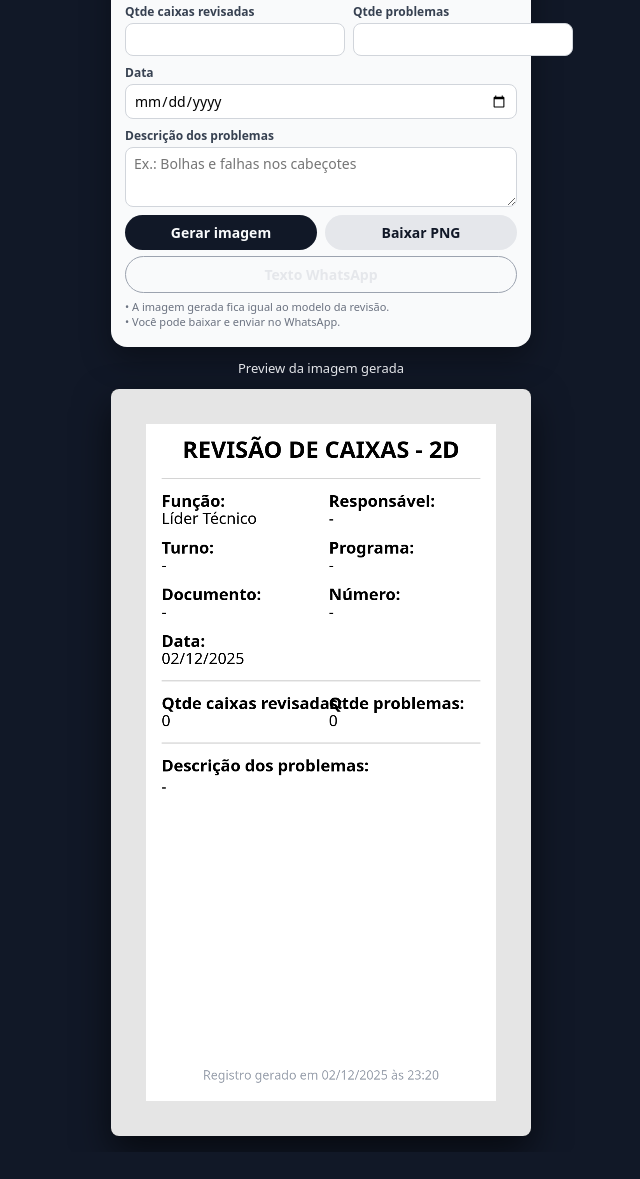
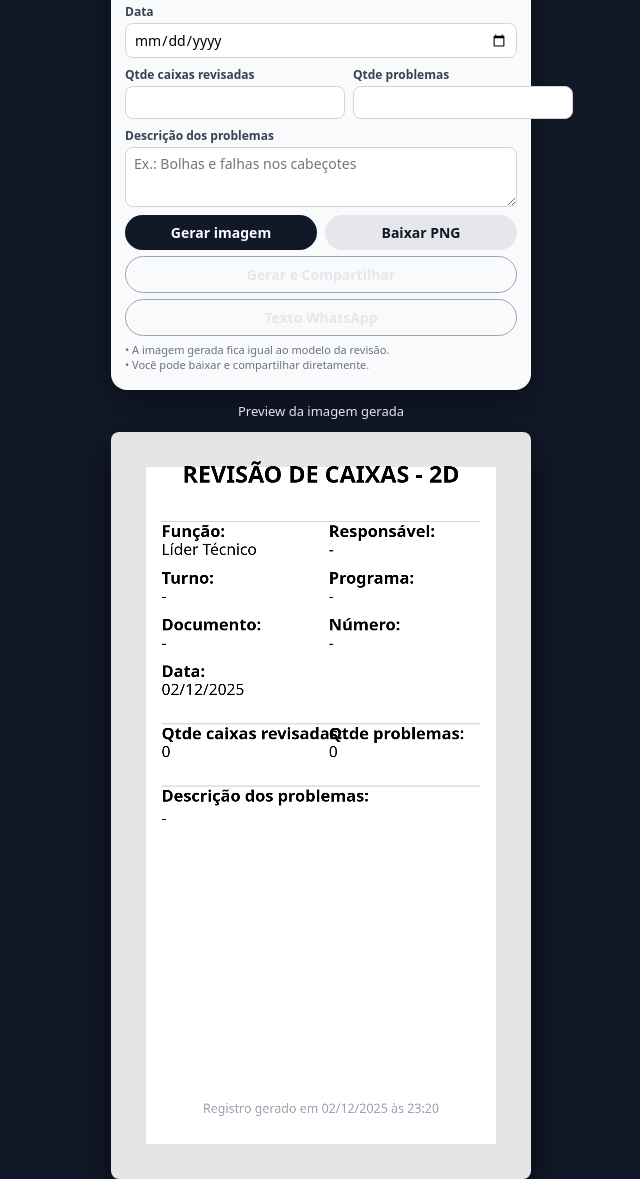
Before and after one commit to werlanebraga33-collab/revisao-caixas-2d, a plain HTML site: page index.html in a window 1280 px wide. Shown: the part 244-1423 px from the top of the page, without its empty margins (319-959 px from the left). Before the commit the page ends 1396 px from the top, so only its background shows below. Drawn offline with Linux system fonts and the light colour scheme.

Commit message:
Enhance form with date input and share option
Added input for date and share button functionality.

```diff
--- a/index.html
+++ b/index.html
@@ -91,19 +91,19 @@
 
     <div class="form-row">
       <div class="form-group">
+        <label>Data</label>
+        <input id="data" type="date" />
+      </div>
+    </div>
+
+    <div class="form-row">
+      <div class="form-group">
         <label>Qtde caixas revisadas</label>
         <input id="qtdRevisadas" type="number" min="0" />
       </div>
       <div class="form-group">
         <label>Qtde problemas</label>
         <input id="qtdProblemas" type="number" min="0" />
-      </div>
-    </div>
-
-    <div class="form-row">
-      <div class="form-group">
-        <label>Data</label>
-        <input id="data" type="date" />
       </div>
     </div>
 
@@ -118,12 +118,16 @@
     </div>
 
     <div class="buttons">
+      <button class="btn btn-outline" id="btnShare">Gerar e Compartilhar</button>
+    </div>
+
+    <div class="buttons">
       <button class="btn btn-outline" id="btnWhats">Texto WhatsApp</button>
     </div>
 
     <div class="hint">
       • A imagem gerada fica igual ao modelo da revisão.<br>
-      • Você pode baixar e enviar no WhatsApp.
+      • Você pode baixar e compartilhar diretamente.
     </div>
   </div>
 
@@ -145,27 +149,21 @@
       const qtdProblemas = document.getElementById("qtdProblemas").value || "0";
       const descricao = (document.getElementById("descricao").value || "-").trim();
       const dataInput = document.getElementById("data").value;
+
       const hoje = new Date();
       const dataFormatada = dataInput
         ? new Date(dataInput + "T00:00:00").toLocaleDateString("pt-BR")
         : hoje.toLocaleDateString("pt-BR");
+
       const hora = hoje.toLocaleTimeString("pt-BR", {
-        hour: "2-digit",
-        minute: "2-digit",
+        hour:"2-digit",
+        minute:"2-digit"
       });
 
       return {
-        funcao,
-        responsavel,
-        turno,
-        programa,
-        documento,
-        numero,
-        qtdRevisadas,
-        qtdProblemas,
-        descricao,
-        data: dataFormatada,
-        hora,
+        funcao, responsavel, turno, programa, documento,
+        numero, qtdRevisadas, qtdProblemas, descricao,
+        data:dataFormatada, hora
       };
     }
 
@@ -173,17 +171,13 @@
       const words = text.split(" ");
       let line = "";
       let yy = y;
-      for (let n = 0; n < words.length; n++) {
-        const testLine = line + words[n] + " ";
-        const metrics = ctx.measureText(testLine);
-        const testWidth = metrics.width;
-        if (testWidth > maxWidth && n > 0) {
+      for (let w of words) {
+        const testLine = line + w + " ";
+        if (ctx.measureText(testLine).width > maxWidth) {
           ctx.fillText(line, x, yy);
-          line = words[n] + " ";
+          line = w + " ";
           yy += lineHeight;
-        } else {
-          line = testLine;
-        }
+        } else line = testLine;
       }
       ctx.fillText(line, x, yy);
     }
@@ -191,130 +185,123 @@
     function draw() {
       const d = getData();
 
-      // fundo cinza claro ao redor
+      // fundo
       ctx.fillStyle = "#e5e5e5";
       ctx.fillRect(0, 0, canvas.width, canvas.height);
 
-      // cartão branco central
-      const margin = 90;
-      const cardX = margin;
-      const cardY = margin;
-      const cardW = canvas.width - margin * 2;
-      const cardH = canvas.height - margin * 2;
-      ctx.fillStyle = "#ffffff";
+      // cartão
+      const m = 90;
+      const cardX = m, cardY = m;
+      const cardW = canvas.width - m*2;
+      const cardH = canvas.height - m*2;
+      ctx.fillStyle="#ffffff";
       ctx.fillRect(cardX, cardY, cardW, cardH);
 
       // título
-      ctx.fillStyle = "#000000";
-      ctx.font = "bold 60px system-ui";
-      ctx.textAlign = "center";
-      ctx.textBaseline = "top";
-      ctx.fillText("REVISÃO DE CAIXAS - 2D", canvas.width / 2, cardY + 40);
+      ctx.fillStyle="#000";
+      ctx.font="bold 60px system-ui";
+      ctx.textAlign="center";
+      ctx.fillText("REVISÃO DE CAIXAS - 2D", canvas.width/2, cardY+40);
 
-      ctx.textAlign = "left";
+      ctx.textAlign="left";
       let y = cardY + 140;
 
-      // linha
-      ctx.strokeStyle = "#d4d4d4";
-      ctx.lineWidth = 3;
+      // linha decorativa
+      ctx.strokeStyle="#d4d4d4";ctx.lineWidth=3;
       ctx.beginPath();
-      ctx.moveTo(cardX + 40, y);
-      ctx.lineTo(cardX + cardW - 40, y);
+      ctx.moveTo(cardX+40,y);
+      ctx.lineTo(cardX+cardW-40,y);
       ctx.stroke();
 
-      y += 40;
-      ctx.font = "bold 42px system-ui";
+      y+=40;
 
       // Função / Responsável
-      ctx.fillText("Função:", cardX + 40, y);
-      ctx.fillText("Responsável:", cardX + cardW / 2 + 20, y);
+      ctx.font="bold 42px system-ui";
+      ctx.fillText("Função:",cardX+40,y);
+      ctx.fillText("Responsável:",cardX+cardW/2+20,y);
 
-      ctx.font = "normal 40px system-ui";
-      ctx.fillText(d.funcao, cardX + 40, y + 46);
-      ctx.fillText(d.responsavel, cardX + cardW / 2 + 20, y + 46);
+      ctx.font="normal 40px system-ui";
+      ctx.fillText(d.funcao,cardX+40,y+46);
+      ctx.fillText(d.responsavel,cardX+cardW/2+20,y+46);
 
       // Turno / Programa
-      y += 120;
-      ctx.font = "bold 42px system-ui";
-      ctx.fillText("Turno:", cardX + 40, y);
-      ctx.fillText("Programa:", cardX + cardW / 2 + 20, y);
+      y+=120;
+      ctx.font="bold 42px system-ui";
+      ctx.fillText("Turno:",cardX+40,y);
+      ctx.fillText("Programa:",cardX+cardW/2+20,y);
 
-      ctx.font = "normal 40px system-ui";
-      ctx.fillText(d.turno, cardX + 40, y + 46);
-      ctx.fillText(d.programa, cardX + cardW / 2 + 20, y + 46);
+      ctx.font="normal 40px system-ui";
+      ctx.fillText(d.turno,cardX+40,y+46);
+      ctx.fillText(d.programa,cardX+cardW/2+20,y+46);
 
       // Documento / Número
-      y += 120;
-      ctx.font = "bold 42px system-ui";
-      ctx.fillText("Documento:", cardX + 40, y);
-      ctx.fillText("Número:", cardX + cardW / 2 + 20, y);
+      y+=120;
+      ctx.font="bold 42px system-ui";
+      ctx.fillText("Documento:",cardX+40,y);
+      ctx.fillText("Número:",cardX+cardW/2+20,y);
 
-      ctx.font = "normal 40px system-ui";
-      ctx.fillText(d.documento, cardX + 40, y + 46);
-      ctx.fillText(d.numero, cardX + cardW / 2 + 20, y + 46);
+      ctx.font="normal 40px system-ui";
+      ctx.fillText(d.documento,cardX+40,y+46);
+      ctx.fillText(d.numero,cardX+cardW/2+20,y+46);
 
-      // Data (linha nova)
-      y += 120;
-      ctx.font = "bold 42px system-ui";
-      ctx.fillText("Data:", cardX + 40, y);
-      ctx.font = "normal 40px system-ui";
-      ctx.fillText(d.data, cardX + 40, y + 46);
+      // Data
+      y+=120;
+      ctx.font="bold 42px system-ui";
+      ctx.fillText("Data:",cardX+40,y);
+      ctx.font="normal 40px system-ui";
+      ctx.fillText(d.data,cardX+40,y+46);
+
+      // linha divisória
+      y+=120;
+      ctx.strokeStyle="#d4d4d4";
+      ctx.beginPath();
+      ctx.moveTo(cardX+40,y);
+      ctx.lineTo(cardX+cardW-40,y);
+      ctx.stroke();
+
+      // Revisadas / com problema
+      y+=40;
+      ctx.font="bold 42px system-ui";
+      ctx.fillText("Qtde caixas revisadas:",cardX+40,y);
+      ctx.fillText("Qtde problemas:",cardX+cardW/2+20,y);
+
+      ctx.font="normal 40px system-ui";
+      ctx.fillText(d.qtdRevisadas,cardX+40,y+46);
+      ctx.fillText(d.qtdProblemas,cardX+cardW/2+20,y+46);
 
       // linha
-      y += 120;
-      ctx.strokeStyle = "#d4d4d4";
+      y+=120;
+      ctx.strokeStyle="#d4d4d4";
       ctx.beginPath();
-      ctx.moveTo(cardX + 40, y);
-      ctx.lineTo(cardX + cardW - 40, y);
-      ctx.stroke();
-
-      // Qtde caixas / Qtde problemas
-      y += 40;
-      ctx.font = "bold 42px system-ui";
-      ctx.fillText("Qtde caixas revisadas:", cardX + 40, y);
-      ctx.fillText("Qtde problemas:", cardX + cardW / 2 + 20, y);
-
-      ctx.font = "normal 40px system-ui";
-      ctx.fillText(d.qtdRevisadas, cardX + 40, y + 46);
-      ctx.fillText(d.qtdProblemas, cardX + cardW / 2 + 20, y + 46);
-
-      // linha
-      y += 120;
-      ctx.strokeStyle = "#d4d4d4";
-      ctx.beginPath();
-      ctx.moveTo(cardX + 40, y);
-      ctx.lineTo(cardX + cardW - 40, y);
+      ctx.moveTo(cardX+40,y);
+      ctx.lineTo(cardX+cardW-40,y);
       ctx.stroke();
 
       // descrição
-      y += 40;
-      ctx.font = "bold 42px system-ui";
-      ctx.fillStyle = "#000";
-      ctx.fillText("Descrição dos problemas:", cardX + 40, y);
+      y+=40;
+      ctx.font="bold 42px system-ui";
+      ctx.fillText("Descrição dos problemas:",cardX+40,y);
 
-      y += 56;
-      ctx.font = "normal 38px system-ui";
-      wrapText(d.descricao, cardX + 40, y, cardW - 80, 44);
+      y+=56;
+      ctx.font="normal 38px system-ui";
+      wrapText(d.descricao,cardX+40,y,cardW-80,44);
 
       // rodapé
-      ctx.font = "normal 32px system-ui";
-      ctx.fillStyle = "#9ca3af";
-      ctx.textAlign = "center";
+      ctx.font="normal 32px system-ui";
+      ctx.fillStyle="#9ca3af";
+      ctx.textAlign="center";
       ctx.fillText(
         `Registro gerado em ${d.data} às ${d.hora}`,
-        canvas.width / 2,
-        cardY + cardH - 80
+        canvas.width/2,
+        cardY+cardH-80
       );
-      ctx.textAlign = "left";
+      ctx.textAlign="left";
     }
 
-    document.getElementById("btnGerar").addEventListener("click", (e)=>{
-      e.preventDefault();
-      draw();
-    });
+    // BOTÕES
+    document.getElementById("btnGerar").addEventListener("click",()=>draw());
 
-    document.getElementById("btnDownload").addEventListener("click",(e)=>{
-      e.preventDefault();
+    document.getElementById("btnDownload").addEventListener("click",()=>{
       draw();
       const a=document.createElement("a");
       a.download="revisao-caixas-2d.png";
@@ -322,8 +309,27 @@
       a.click();
     });
 
-    document.getElementById("btnWhats").addEventListener("click",(e)=>{
-      e.preventDefault();
+    // GERAR E COMPARTILHAR
+    document.getElementById("btnShare").addEventListener("click", async ()=>{
+      draw();
+      canvas.toBlob(async blob=>{
+        const file=new File([blob],"revisao-caixas.png",{type:"image/png"});
+        if(navigator.share){
+          try{
+            await navigator.share({
+              title:"Revisão de caixas",
+              text:"Relatório gerado pelo app",
+              files:[file]
+            });
+          }catch(err){
+            console.log("Cancelado",err);
+          }
+        }else alert("Compartilhamento não suportado.");
+      });
+    });
+
+    // TEXTO PARA WHATSAPP
+    document.getElementById("btnWhats").addEventListener("click",()=>{
       const d=getData();
       const texto=[
         "REVISÃO DE CAIXAS - 2D",
@@ -340,11 +346,9 @@
         "Descrição dos problemas:",
         d.descricao
       ].join("\n");
-      const url="https://wa.me/?text="+encodeURIComponent(texto);
-      window.open(url,"_blank");
+      window.open("https://wa.me/?text="+encodeURIComponent(texto),"_blank");
     });
 
-    // desenha uma vez para mostrar preview vazio
     draw();
   </script>
 </body>
```
